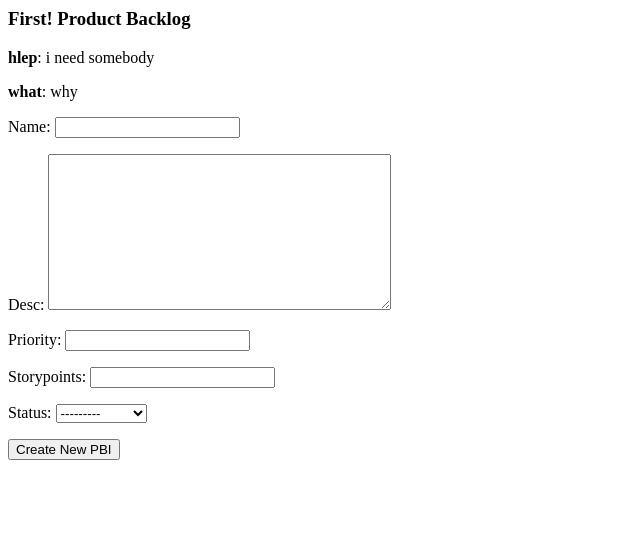
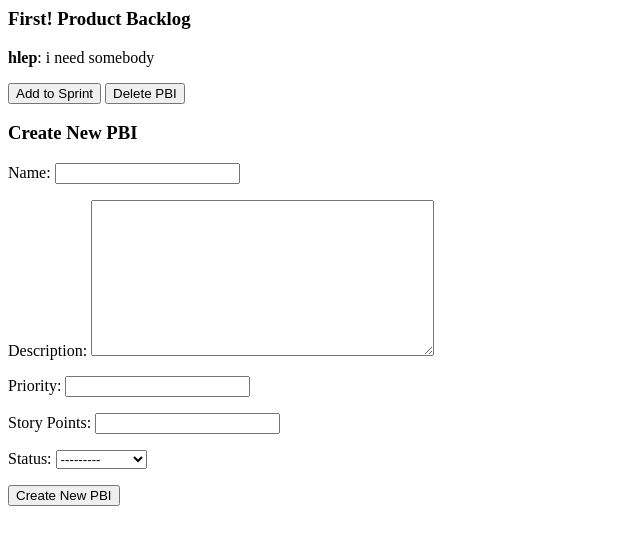
Before and after one commit to mtruong68/backtrack, a Django app: page /backtrack/8/productbacklog/ in a window 1280 px wide. Shown: the top 545 px of the page, without its empty margins (0-640 px from the left). Run offline with Django 3.2, Linux system fonts and the light colour scheme; data comes from the database, SQL or seed files in the repository.

Commit message:
creation of sprint model. able to add pbis in a project to a sprint and delete pbis from a project

```diff
--- a/backtrackapp/forms.py
+++ b/backtrackapp/forms.py
@@ -5,11 +5,18 @@ class NewProjectForm(forms.ModelForm):
     class Meta:
         model = Project
         fields = '__all__'
+        labels = {
+        "desc": "Description"
+        }
 
 class NewPBIForm(forms.ModelForm):
     class Meta:
         model = ProductBacklogItem
-        exclude = ['project']
+        exclude = ['project', 'sprint']
+        labels = {
+        "desc": "Description",
+        "storypoints": "Story Points"
+        }
 
 class NewTaskForm(forms.ModelForm):
     class Meta:
--- a/backtrackapp/models.py
+++ b/backtrackapp/models.py
@@ -1,14 +1,23 @@
 from django.db import models
+import datetime
 
 class User(models.Model):
     name = models.CharField(max_length=256)
-    available = models.BooleanField()
+    def __str__(self):
+        return self.name
+    #available = models.BooleanField()
 
 class Project(models.Model):
     name = models.CharField(max_length=256)
     desc = models.TextField()
     def __str__(self):
         return self.name
+
+class Sprint(models.Model):
+    number = models.PositiveIntegerField()
+    start_date = models.DateTimeField(auto_now_add=True)
+    def __str__(self):
+        return str(self.number)
 
 class ProductBacklogItem(models.Model):
     STATUS = (
@@ -23,6 +32,7 @@ class ProductBacklogItem(models.Model):
     status = models.CharField(max_length=2, choices=STATUS)
     project = models.ForeignKey(Project,
     on_delete = models.CASCADE)
+    sprint = models.ForeignKey(Sprint, on_delete=models.CASCADE, null=True, blank=True)
 
     def __str__(self):
         return self.name
--- a/backtrackapp/templates/backtrackapp/projectpbview.html
+++ b/backtrackapp/templates/backtrackapp/projectpbview.html
@@ -2,12 +2,18 @@
 <h3>{{project.name}} Product Backlog</h3>
 {% for pbi in project.productbacklogitem_set.all %}
   <div>
-      <p><b>{{pbi.name}}</b>: {{pbi.desc}}</p>
+      <form method="POST">{% csrf_token %}
+        <p><b>{{pbi.name}}</b>: {{pbi.desc}}</p>
+        <input type="hidden" name="pbi" value="{{pbi.id}}" />
+        <input type="submit" value="Add to Sprint" name="addToSprint"/>
+        <input type="submit" value="Delete PBI" name="deletePBI"/>
+      </form>
   </div>
 {% endfor %}
 
 <form method="POST">
   {% csrf_token %}
+  <h3>Create New PBI</h3>
   {{form.as_p}}
-  <input type="submit" value="Create New PBI">
+  <input type="submit" value="Create New PBI" name="createNewPBI"/>
 </form>
--- a/backtrackapp/views.py
+++ b/backtrackapp/views.py
@@ -4,7 +4,7 @@ from django.shortcuts import get_object_or_404, render
 from django.urls import reverse
 
 from .forms import NewProjectForm, NewPBIForm, NewTaskForm
-from .models import Project, ProductBacklogItem
+from .models import Project, ProductBacklogItem, Sprint, Task
 
 #Index and New Project View are currently the same... delete one
 def IndexView(request):
@@ -43,7 +43,6 @@ class NewProjectView(generic.CreateView):
         'backtrackapp/index.html',
         {'projects': projects,'form': form})
 
-#Change classname to NewPBIView?
 #Maybe make separate view for just looking at the product backlog
 class ProjectPBView(generic.CreateView):
     def get(self, request, pk):
@@ -54,6 +53,31 @@ class ProjectPBView(generic.CreateView):
         return render(request, 'backtrackapp/projectpbview.html', context)
 
     def post(self, request, pk):
+        if 'addToSprint' in self.request.POST:
+            return self.addToSprint(request, pk)
+        if 'createNewPBI' in self.request.POST:
+            return self.createNewPBI(request, pk)
+        if 'deletePBI' in self.request.POST:
+            return self.deletePBI(request, pk)
+        else:
+            #this is a stub method and needs to be changed
+            print(form.errors)
+            return HttpResponse("Did not work.")
+
+    def addToSprint(self, request, pk):
+        latestSprint = Sprint.objects.latest('start_date')
+        pbi_id = request.POST.get('pbi')
+        pbi = get_object_or_404(ProductBacklogItem, pk=pbi_id)
+        pbi.sprint = latestSprint
+        pbi.save()
+        return HttpResponseRedirect(reverse('backtrack:project_pb', args=(pk,)))
+
+    def deletePBI(self, request, pk):
+        pbi_id = request.POST.get('pbi')
+        ProductBacklogItem.objects.get(pk=pbi_id).delete()
+        return HttpResponseRedirect(reverse('backtrack:project_pb', args=(pk,)))
+
+    def createNewPBI(self, request, pk):
         project = get_object_or_404(Project, pk=pk)
         form = NewPBIForm(request.POST, initial={'project': project})
         if form.is_valid():
@@ -67,8 +91,4 @@ class ProjectPBView(generic.CreateView):
             print(form.errors)
             return HttpResponse("Did not work.")
 
-        return render(request,
-        'backtrackapp/projectpbview.html',
-        {'project': project,'form': form})
-
 #class NewTaskView(generic.CreateView):
```
Also changed, not shown: README.md, backtrackapp/migrations/0002_auto_20191024_0613.py (added), backtrackapp/migrations/0003_auto_20191024_0624.py (added), backtrackapp/migrations/0004_sprint_start_date.py (added), db.sqlite3.
